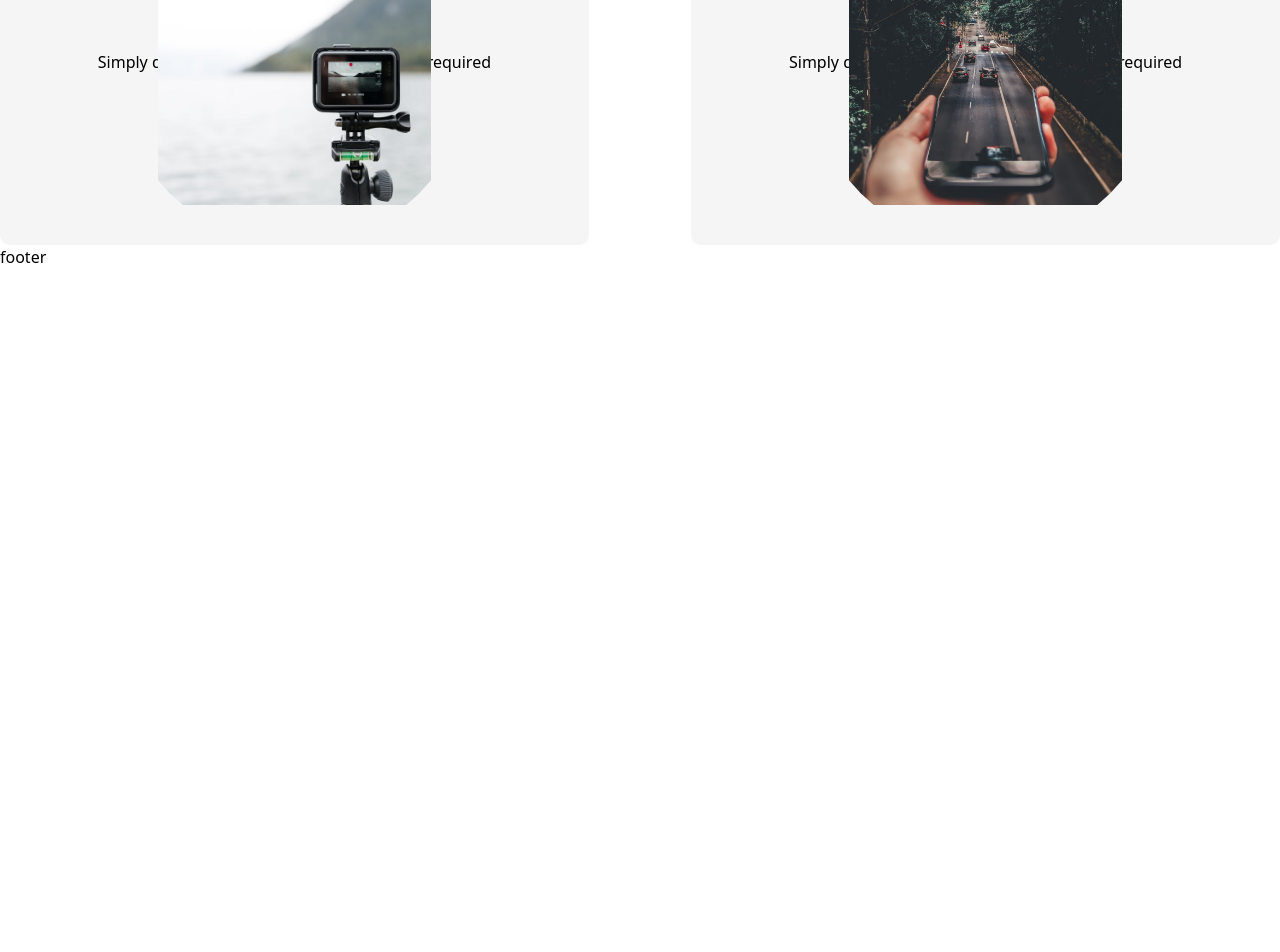
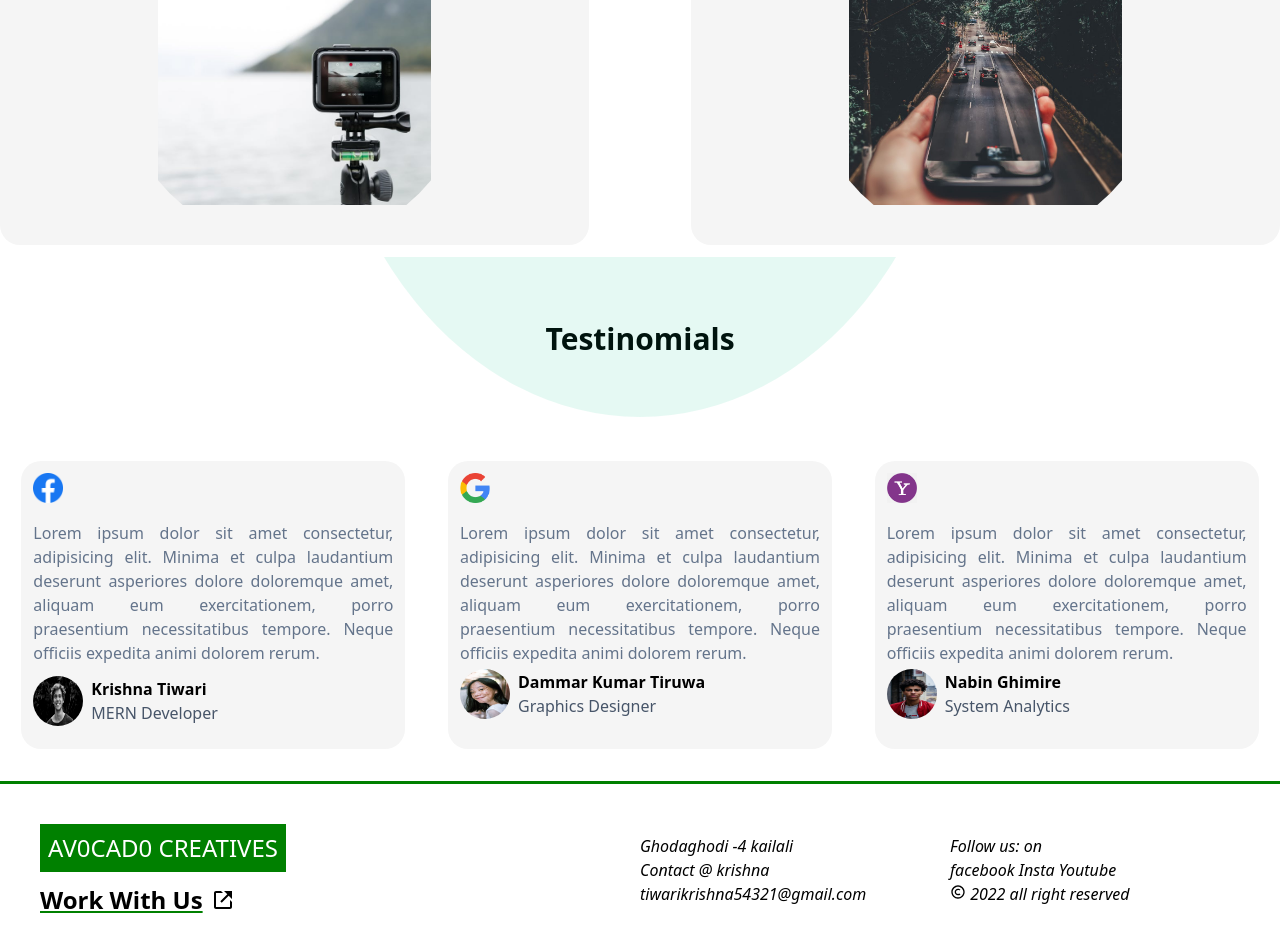
Before and after one commit to krishna-cyber/next-js-portfolio-website, a Next.js app: page / in a window 1280 px wide. Shown: the part 1476-2428 px from the top of the page. Before the commit the page ends 1745 px from the top, so only its background shows below. Built offline with nearby package versions, Linux system fonts and the light colour scheme.

Commit message:
finally layout created succeessfully

```diff
--- a/components/Footer.jsx
+++ b/components/Footer.jsx
@@ -1,9 +1,24 @@
 import React from 'react'
+import { BiLinkExternal ,BiCopyright } from "react-icons/bi";
 
 const Footer = () => {
   return (
-    <footer className='footer container mx-auto'>
-    footer
+    <footer className='footer flex flex-wrap mt-8 p-5 container mx-auto'>
+      <div className="footer-main w-1/2 p-5 flex flex-col gap-3">
+        <h2 className='footer-title w-fit p-2 font-normal text-2xl text-white'>AV0CAD0 CREATIVES</h2>
+        <h2 className='footer-subtitle flex items-center gap-2 cursor-pointer text-2xl underline font-bold'>Work With Us<span><BiLinkExternal/></span></h2>
+      </div>
+      <div className="footer-contact flex justify-between items-center w-1/2">
+        <div className='w-1/2'>
+          <address>Ghodaghodi -4 kailali</address>
+          <address>Contact @ krishna</address>
+          <address>tiwarikrishna54321@gmail.com</address>
+        </div>
+        <div className='w-1/2'>
+        <address>Follow us: on<br/> facebook Insta Youtube</address>
+          <address><span className=' inline-block'><BiCopyright/></span> 2022 all right reserved</address>
+        </div>
+      </div>
     </footer>
   )
 }
--- a/components/Services.jsx
+++ b/components/Services.jsx
@@ -16,9 +16,9 @@ const Services = ({services}) => {
               <Link id={service.id} href={`/products`}>
               <div className="card w-1/2 flex relative items-center justify-center">
                 <span className='title top-3 left-3 text-lg text-slate-400 uppercase absolute'>{service.title}</span>
-                <div className="description">
-                  {service.disc}
-                </div>
+
+                  <p className='description'>{service.disc}</p>
+
                 <div className="media mt-3 p-10">
                 {
                   service.video?
--- /dev/null
+++ b/components/Testinomials.jsx
@@ -0,0 +1,50 @@
+import React from 'react'
+import Circle from './Circle'
+import Image from 'next/image'
+
+const Testinomial = () => {
+  return (
+    <section className="testinomial flex flex-col items-center overflow-hidden gap-16 relative container mx-auto mt-3">
+        <Circle backgroundColor="#01c686" top= "-80vh" left="0" right="0" />
+        <h1 className='text-center mt-6 py-10 font-bold text-3xl'>Testinomials</h1>
+        <div className="comments flex flex-wrap justify-around w-full">
+          <div className="comment-cards p-3">
+            <Image src="/img/facebook.png" height="30px" width="30px" />
+            <p className=' text-justify mt-3 text-slate-500'>Lorem ipsum dolor sit amet consectetur, adipisicing elit. Minima et culpa laudantium deserunt asperiores dolore doloremque amet, aliquam eum exercitationem, porro praesentium necessitatibus tempore. Neque officiis expedita animi dolorem rerum.</p>
+            <div className="profile flex items-center gap-2">
+              <Image className='avatar' src="/img/user1.jpeg" height="50px" width="50px" objectFit='content'/>
+              <div className='flex flex-col py-3'>
+                <h2 className='font-bold'>Krishna Tiwari</h2>
+                <p className=' text-slate-600'>MERN Developer</p>
+              </div>
+            </div>
+          </div>
+
+          <div className="comment-cards p-3">
+            <Image src="/img/google.png" height="30px" width="30px" />
+            <p className=' text-justify mt-3 text-slate-500'>Lorem ipsum dolor sit amet consectetur, adipisicing elit. Minima et culpa laudantium deserunt asperiores dolore doloremque amet, aliquam eum exercitationem, porro praesentium necessitatibus tempore. Neque officiis expedita animi dolorem rerum.</p>
+            <div className="profile py-1 flex items-center gap-2">
+              <Image className='avatar' src="/img/user2.jpeg" height="50px" width="50px" objectFit='content'/>
+              <div>
+                <h2 className='font-bold'>Dammar Kumar Tiruwa</h2>
+                <p className='text-slate-600'>Graphics Designer</p>
+              </div>
+            </div>
+          </div>
+          <div className="comment-cards p-3">
+            <Image src="/img/yahoo.png" height="30px" width="30px" />
+            <p className=' text-justify mt-3 text-slate-500'>Lorem ipsum dolor sit amet consectetur, adipisicing elit. Minima et culpa laudantium deserunt asperiores dolore doloremque amet, aliquam eum exercitationem, porro praesentium necessitatibus tempore. Neque officiis expedita animi dolorem rerum.</p>
+            <div className="profile py-1 flex items-center gap-2">
+              <Image className='avatar' src="/img/user3.jpeg" height="50px" width="50px" objectFit='content'/>
+              <div>
+                <h2 className='font-bold'>Nabin Ghimire</h2>
+                <p className='text-slate-600'>System Analytics</p>
+              </div>
+            </div>
+          </div>
+        </div>
+    </section>
+  )
+}
+
+export default Testinomial
--- a/data.js
+++ b/data.js
@@ -3,28 +3,28 @@ export const data =[
     id:1,
     name:"Design",
     title:"Design",
-    disc:"Simply drag and drop photos and videos as required",
+    disc:"Simply drag and drop photos and videos into your workspace to automatically add them to your collad cloud library",
     image:"design.jpg"
   },
   {
     id:2,
     name:"Development",
     title:"Development",
-    disc:"Simply drag and drop photos and videos as required",
+    disc:"Simply drag and drop photos and videos into your workspace to automatically add them to your collad cloud library",
     image:"dev.jpeg"
   },
   {
     id:3,
     name:"Production",
     title:"Production",
-    disc:"Simply drag and drop photos and videos as required",
+    disc:"Simply drag and drop photos and videos into your workspace to automatically add them to your collad cloud library",
     image:"production.jpeg"
   },
   {
     id:4,
     name:"Photography",
     title:"Photography",
-    disc:"Simply drag and drop photos and videos as required",
+    disc:"Simply drag and drop photos and videos into your workspace to automatically add them to your collad cloud library",
     image:"photography.jpeg"
   }
 ]
--- a/package.json
+++ b/package.json
@@ -12,7 +12,8 @@
     "classnames": "^2.3.2",
     "next": "12.3.1",
     "react": "18.2.0",
-    "react-dom": "18.2.0"
+    "react-dom": "18.2.0",
+    "react-icons": "^4.4.0"
   },
   "devDependencies": {
     "autoprefixer": "^10.4.12",
--- a/pages/index.js
+++ b/pages/index.js
@@ -1,6 +1,7 @@
 import Head from 'next/head'
 import Intro from '../components/Intro'
 import Services from '../components/Services'
+import Testinomials from '../components/Testinomials'
 import  {data}  from '../data'
 
 import styles from '../styles/Home.module.css'
@@ -17,6 +18,7 @@ export default function Home({services}){
       </Head>
       <Intro/>
       <Services services={services}/>
+      <Testinomials/>
     </div>
   )
 }
--- a/styles/globals.css
+++ b/styles/globals.css
@@ -27,11 +27,10 @@
   background-color: darkgreen;
 }
 .circle{
-  background-color: green;
   border-radius: 100%;
   width: 50%;
   z-index: 999;
-  overflow: hidden;
+  margin: auto;
 }
 
 .services-title{
@@ -46,7 +45,7 @@
   height: 46%;
   width: 46%;
   background: whitesmoke;
-  border-radius: 10px;
+  border-radius: 20px;
   transition: all 0.3s ease-in-out;
 }
 .media{
@@ -64,5 +63,33 @@
 }
 .description{
   position: absolute;
-  display: hidden;
+  opacity: 0;
+  background: rgb(234, 243, 235);
+  padding: 1rem;
+  border-radius: 8px;
+  transition: all 0.8s ease-in-out;
+  width: 44%;
 }
+.card:hover .description  {
+  opacity: 0.8;
+  z-index: 999;
+}
+
+
+.comment-cards{
+  width: 30%;
+  background: whitesmoke;
+  border-radius: 20px;
+}
+.avatar{
+  border-radius: 50%;
+}
+.footer{
+  border-top: 3px solid green;
+}
+.footer-title{
+  background: green;
+}
+.footer-subtitle{
+  text-decoration-color: green;
+}
```
Also changed, not shown: 1 other file (tests, documents, lock files or other folders).
